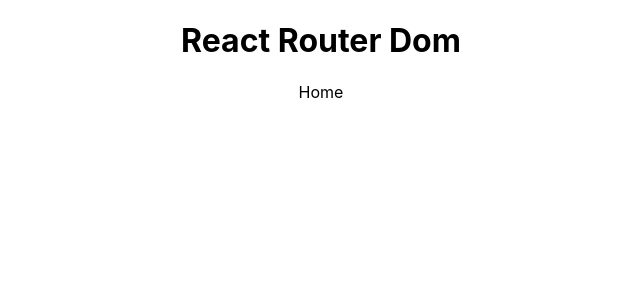
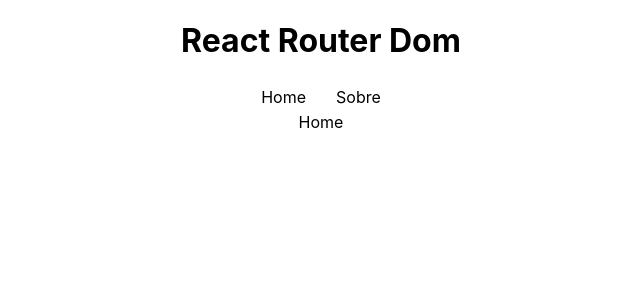
Before and after one commit to sabrinaaraujoo/react-curso, a React (Create React App) app in the folder react-router/: page / in a window 1280 px wide. Shown: the top 300 px of the page, without its empty margins (319-959 px from the left). Built offline with nearby package versions, Linux system fonts and the light colour scheme.

Commit message:
Navegação entre as páginas

```diff
--- a/react-router/src/App.js
+++ b/react-router/src/App.js
@@ -7,11 +7,15 @@
 import Home from "./pages/Home";
 import About from "./pages/About";
 
+// components
+import Navbar from "./components/Navbar";
+
 function App() {
   return (
     <div className="App">
       <h1>React Router Dom</h1>
       <BrowserRouter>
+        <Navbar />
         <Routes>
           <Route path="/" element={<Home />} />
           <Route path="/about" element={<About />} />
--- /dev/null
+++ b/react-router/src/components/Navbar.css
@@ -0,0 +1,20 @@
+nav {
+  display: flex;
+  justify-content: center;
+}
+
+nav a {
+  margin: 0 10px;
+  padding: 5px;
+  text-decoration: none;
+  color: #000;
+}
+
+nav a:hover {
+  color: #ccc;
+}
+
+.active {
+  background-color: #000;
+  color: #fff;
+}
--- /dev/null
+++ b/react-router/src/components/Navbar.jsx
@@ -0,0 +1,13 @@
+import { Link } from "react-router-dom";
+import "./Navbar.css";
+
+const Navbar = () => {
+  return (
+    <nav>
+      <Link to="/">Home</Link>
+      <Link to="/about">Sobre</Link>
+    </nav>
+  );
+};
+
+export default Navbar;
```
